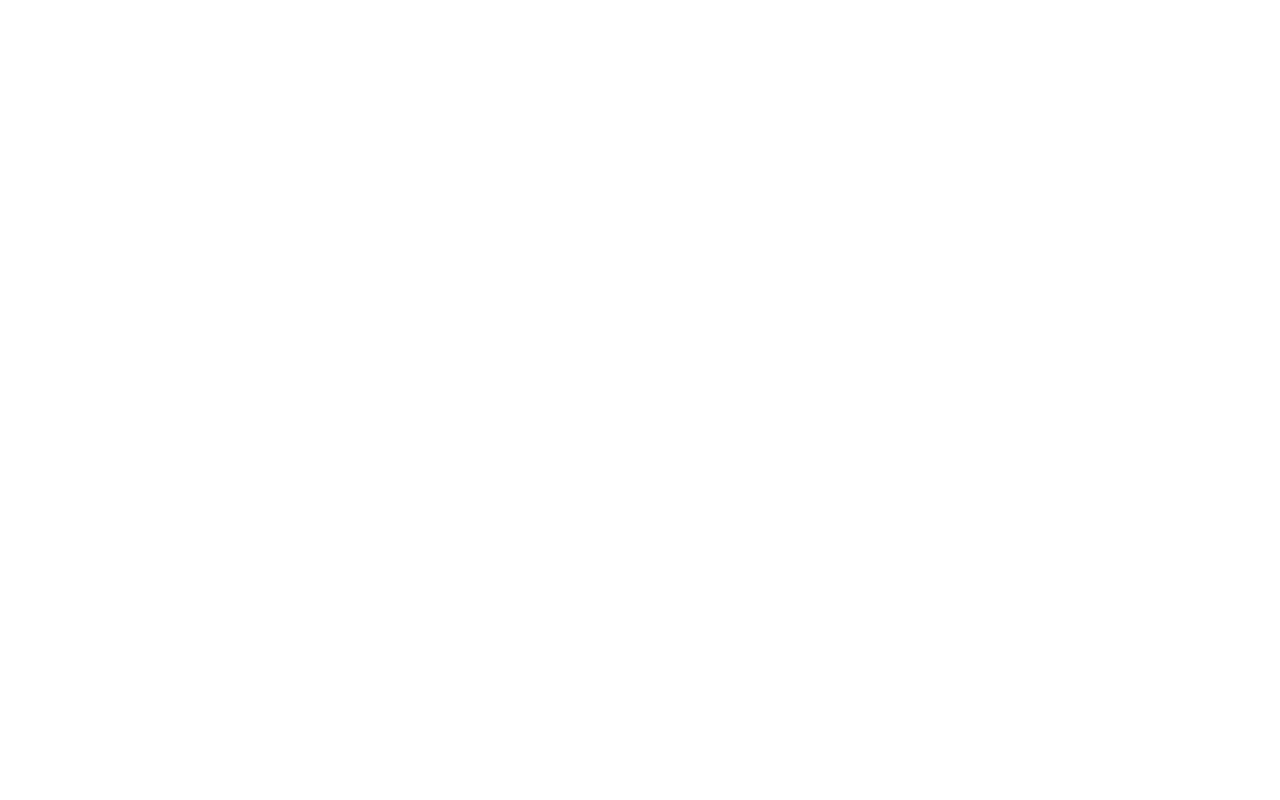
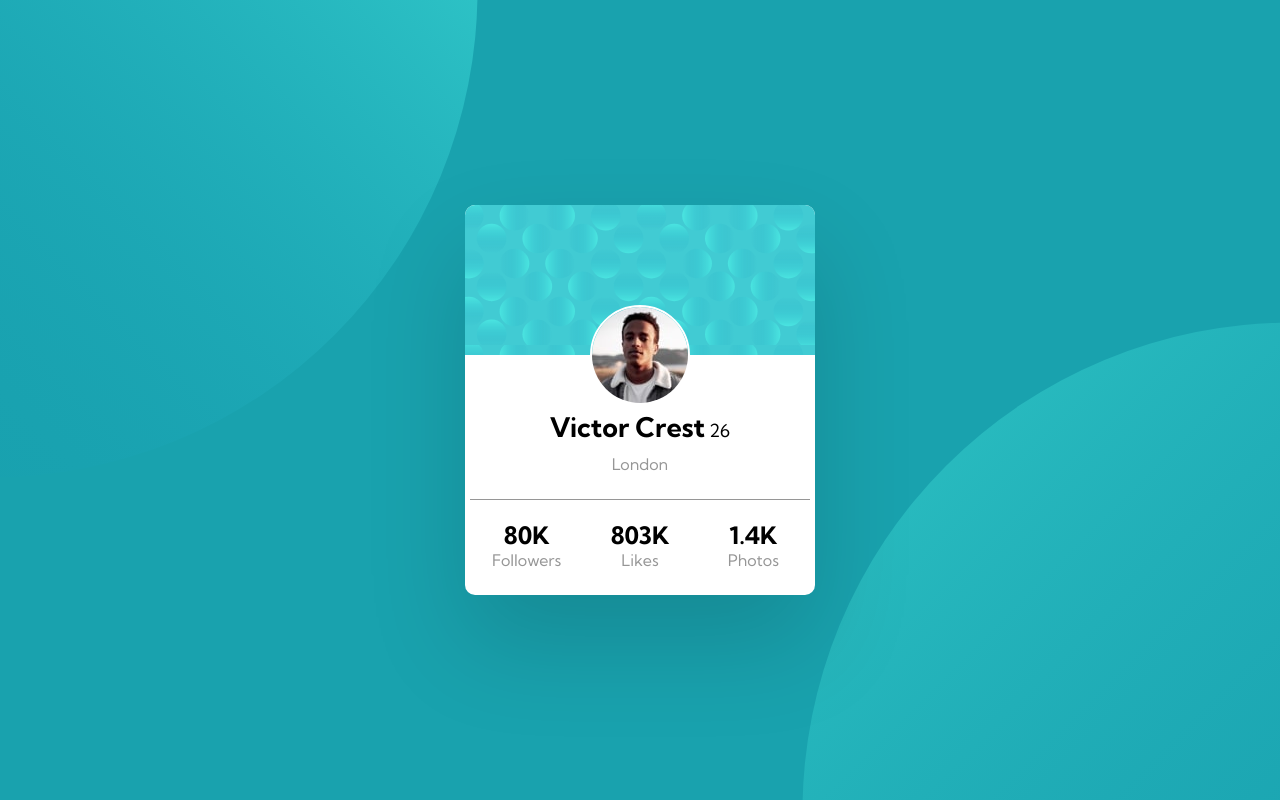
Before and after one commit to EklundRobin/profile-card, a plain HTML site: page index.html in a window 1280 px wide. Drawn offline with Linux system fonts and the light colour scheme.

Commit message:
Project Done

```diff
--- a/index.html
+++ b/index.html
@@ -4,8 +4,48 @@
     <meta charset="UTF-8" />
     <meta http-equiv="X-UA-Compatible" content="IE=edge" />
     <meta name="viewport" content="width=device-width, initial-scale=1.0" />
+    <link
+      rel="shortcut icon"
+      href="./images/favicon-32x32.png"
+      type="image/x-icon"
+    />
     <link rel="stylesheet" href="style.css" />
     <title>Profile Card</title>
   </head>
-  <body></body>
+  <body>
+    <main class="container">
+      <article class="card">
+        <div class="card-backdrop"></div>
+        <div class="card-body">
+          <img
+            src="./images/image-victor.jpg"
+            class="profile-pic"
+            alt="Victor Crest"
+          />
+          <div class="name">
+            <h1>Victor Crest</h1>
+            <p>26</p>
+          </div>
+          <!-- Location -->
+          <p class="location gray-text">London</p>
+
+          <!-- Followers, likes & photos -->
+          <div class="flp">
+            <div>
+              <h2>80K</h2>
+              <p class="gray-text">Followers</p>
+            </div>
+            <div>
+              <h2>803K</h2>
+              <p class="gray-text">Likes</p>
+            </div>
+            <div>
+              <h2>1.4K</h2>
+              <p class="gray-text">Photos</p>
+            </div>
+          </div>
+        </div>
+      </article>
+    </main>
+  </body>
 </html>
--- a/style.css
+++ b/style.css
@@ -1 +1,97 @@
 @import url('https://fonts.googleapis.com/css2?family=Kumbh+Sans:wght@400;700&display=swap');
+
+:root {
+  --dark-cyan: hsl(185, 75%, 39%);
+  --blue: hsl(229, 23%, 23);
+  --grayish-blue: hsl(227, 10%, 46);
+  --dark-gray: hsl(0, 0%, 59%);
+}
+
+* {
+  box-sizing: border-box;
+  padding: 0;
+  margin: 0;
+}
+
+body {
+  font-family: 'Kumbh Sans', sans-serif;
+
+  background-color: var(--dark-cyan);
+  background-image: url('./images/bg-pattern-top.svg'),
+    url('./images/bg-pattern-bottom.svg');
+  /* background-size: 50%; */
+  background-repeat: no-repeat;
+  background-position: top -500px left -500px, bottom -500px right -500px;
+  width: 100%;
+  height: 100vh;
+  display: flex;
+  flex-direction: column;
+  justify-content: center;
+  align-items: center;
+}
+
+.container {
+  max-width: 1440px;
+}
+
+.gray-text {
+  color: var(--dark-gray);
+}
+
+.card {
+  width: 350px;
+  background-color: #fff;
+  border-radius: 10px;
+  box-shadow: rgba(0, 0, 0, 0.15) 0px 48px 100px 0px;
+}
+
+.card-backdrop {
+  height: 150px;
+  background-image: url('./images/bg-pattern-card.svg');
+  border-top-right-radius: 10px;
+  border-top-left-radius: 10px;
+}
+
+.card-body {
+  position: relative;
+  padding: 5px;
+  display: flex;
+  flex-direction: column;
+  align-items: center;
+}
+
+.profile-pic {
+  position: absolute;
+  top: -50px;
+  width: 100px;
+  height: 100px;
+  border-radius: 50%;
+  border: 2px solid #fff;
+}
+
+.name {
+  margin-top: 50px;
+  font-size: 18px;
+  margin-bottom: 10px;
+}
+
+.name h1,
+.name p {
+  display: inline;
+}
+
+.location {
+  margin-bottom: 25px;
+}
+
+.flp {
+  border-top: 1px solid var(--dark-gray);
+  width: 100%;
+  text-align: center;
+  display: grid;
+  grid-template-columns: repeat(3, 1fr);
+}
+
+.flp div {
+  padding: 20px;
+}
```
